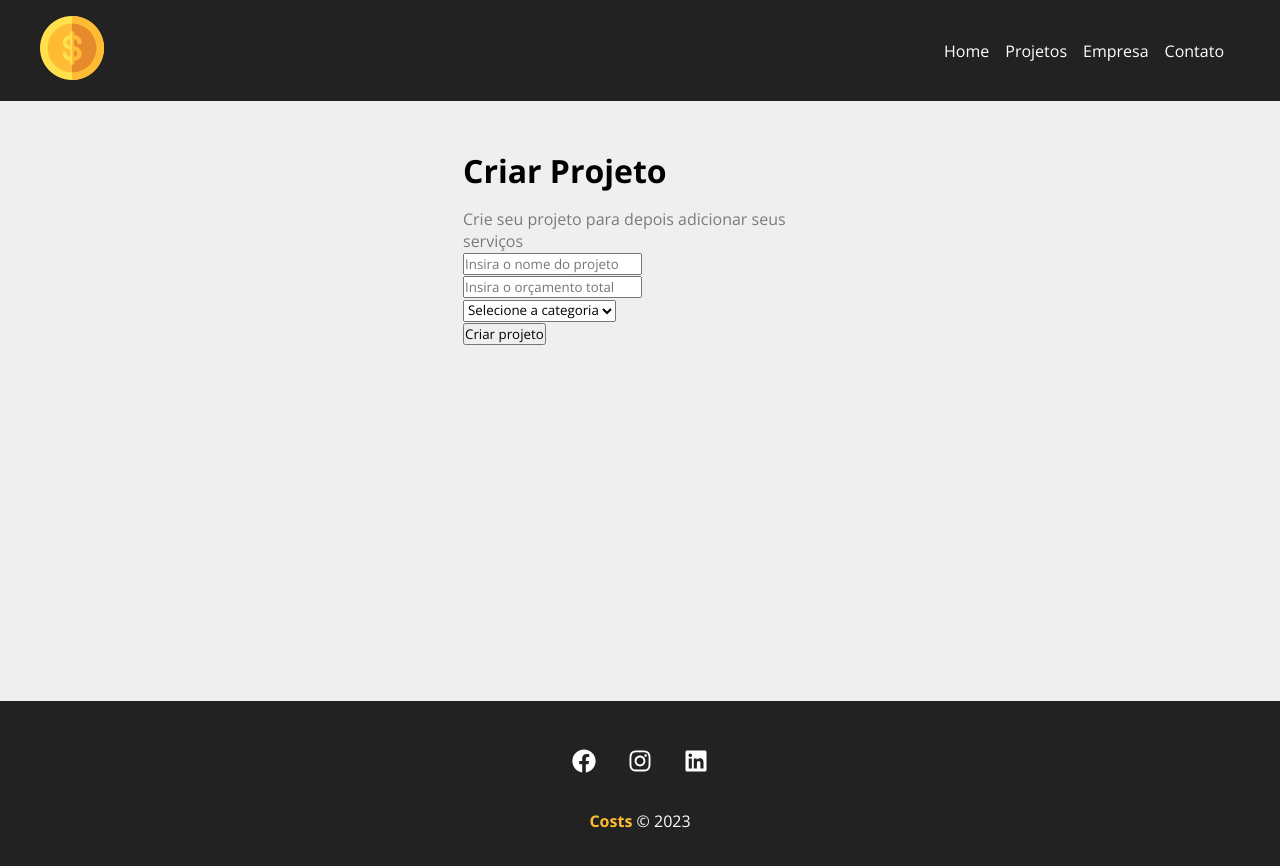
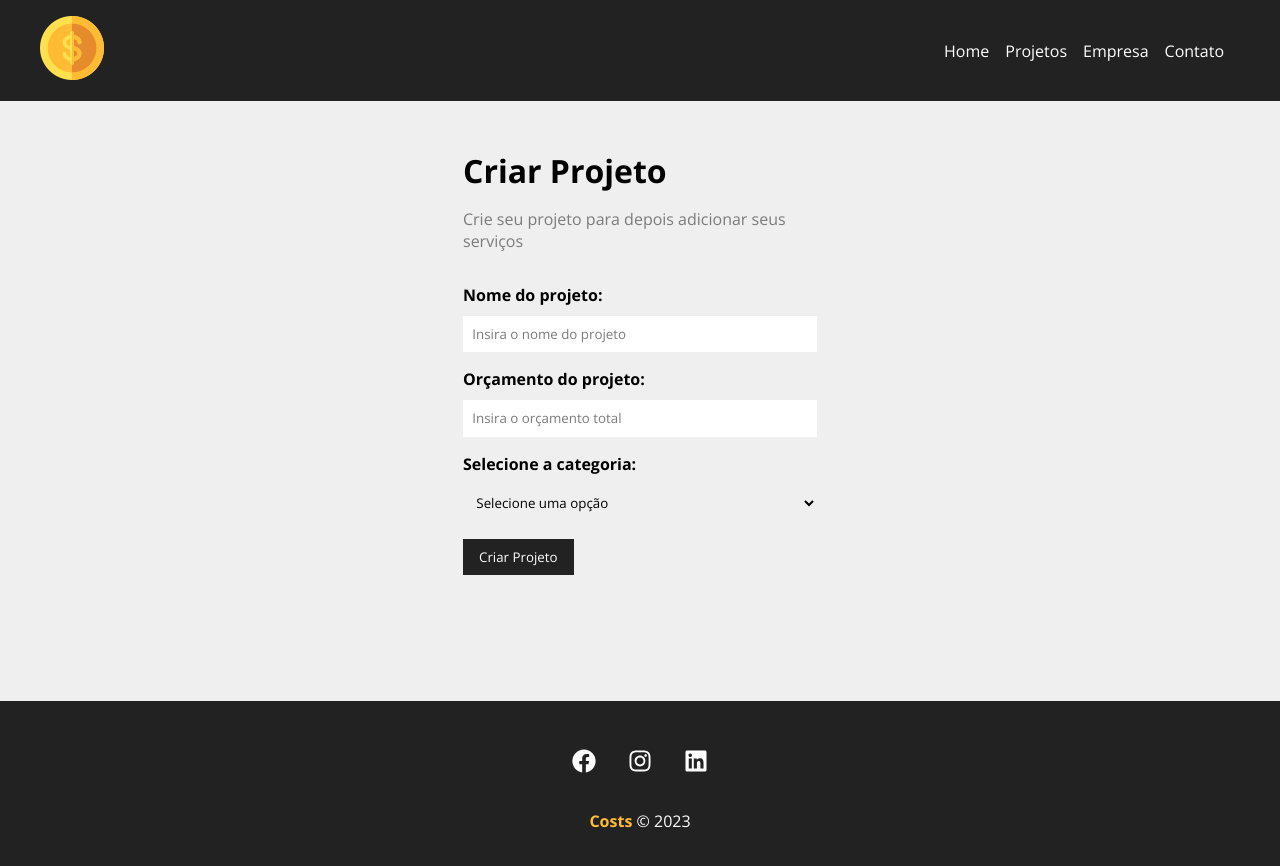
Before and after one commit to pedrogrigorio/React-Course, a React (Create React App) app in the folder cost/: page /newproject in a window 1280 px wide. Shown: the top 866 px of the page. Built offline with nearby package versions, Linux system fonts and the light colour scheme.

Commit message:
componentize form

```diff
--- /dev/null
+++ b/cost/src/components/form/Input.js
@@ -0,0 +1,21 @@
+import styles from './Input.module.css'
+
+function Input({type, text, name, placeholder, handleOnChange, value}){
+
+    return(
+        <div className={styles.form_control}>
+            <label htmlFor={name}>{text}</label>
+            <input
+                type={type}
+                name={name}
+                id={name}
+                placeholder={placeholder}
+                onChange={handleOnChange}
+                value={value}
+            />
+
+        </div>
+    )
+}
+
+export default Input
--- /dev/null
+++ b/cost/src/components/form/Input.module.css
@@ -0,0 +1,20 @@
+.form_control {
+    display: flex;
+    flex-direction: column;
+    margin-bottom: 1em;
+}
+
+.form_control label {
+    margin-bottom: .6em;
+    font-weight: bold;
+}
+
+.form_control input {
+    padding: .7em;
+    border-radius: 0;
+    border: none;
+}
+
+.form_control input::placeholder {
+    color: #7b7b7b;
+}
--- /dev/null
+++ b/cost/src/components/form/Select.js
@@ -0,0 +1,15 @@
+import styles from './Select.module.css'
+
+function Select({text, name, options, handleOnChange, value}){
+
+    return(
+        <div className={styles.form_control}>
+            <label htmlFor={name}>{text}</label>
+            <select name={name} id={name}>
+                <option>Selecione uma opção</option>
+            </select>
+        </div>
+    )
+}
+
+export default Select
--- /dev/null
+++ b/cost/src/components/form/Select.module.css
@@ -0,0 +1,16 @@
+.form_control {
+    display: flex;
+    flex-direction: column;
+    margin-bottom: 1em;
+}
+
+.form_control label {
+    margin-bottom: .6em;
+    font-weight: bold;
+}
+
+.form_control select {
+    padding: .7em;
+    border-radius: 0;
+    border: none;
+}
--- /dev/null
+++ b/cost/src/components/form/SubmitButtom.js
@@ -0,0 +1,12 @@
+import styles from './SubmitButtom.module.css'
+
+function SubmitButton({text}){
+
+    return(
+        <div className={styles.form_control}>
+            <button className={styles.btn}>{text}</button>
+        </div>
+    )
+}
+
+export default SubmitButton
--- /dev/null
+++ b/cost/src/components/form/SubmitButtom.module.css
@@ -0,0 +1,13 @@
+.btn {
+    background-color: #222;
+    color: #FFF;
+    padding: 0.7em 1.2em;
+    text-decoration: none;
+    transition: .5s;
+    cursor: pointer;
+    border: none;
+}
+
+.btn:hover{
+    color: #ffbb33;
+}
--- a/cost/src/components/pages/NewProject.js
+++ b/cost/src/components/pages/NewProject.js
@@ -7,7 +7,7 @@
         <div className={styles.newproject_container}>
             <h1>Criar Projeto</h1>
             <p>Crie seu projeto para depois adicionar seus serviços</p>
-            <ProjectForm />
+            <ProjectForm btnText="Criar Projeto" />
         </div>
     )
 }
--- a/cost/src/components/project/ProjectForm.js
+++ b/cost/src/components/project/ProjectForm.js
@@ -1,22 +1,26 @@
-function ProjectForm(){
+import Input from '../form/Input'
+import Select from '../form/Select'
+import SubmitButton from '../form/SubmitButtom'
+import styles from './ProjectForm.module.css'
+
+function ProjectForm({btnText}){
 
     return(
-        <form>
-            <div>
-                <input type="text" placeholder="Insira o nome do projeto" />
-            </div>
-            <div>
-                <input type="number" placeholder="Insira o orçamento total" />
-            </div>
-            <div>
-                <select name="category_id">
-                    <option disabled selected>Selecione a categoria</option>
-                </select>
-            </div>
-            <div>
-                <input type="submit" value="Criar projeto" />
-            </div>
-
+        <form className={styles.form}>
+            <Input
+                type="text"
+                text="Nome do projeto:"
+                name="name"
+                placeholder="Insira o nome do projeto"
+            />
+            <Input
+                type="number"
+                text="Orçamento do projeto:"
+                name="budget"
+                placeholder="Insira o orçamento total"
+            />
+            <Select name="category_id" text="Selecione a categoria:" />
+            <SubmitButton text={btnText} />
         </form>
     )
 }
--- /dev/null
+++ b/cost/src/components/project/ProjectForm.module.css
@@ -0,0 +1,4 @@
+.form {
+    width: 100%;
+    margin: 2em 0;
+}
```
